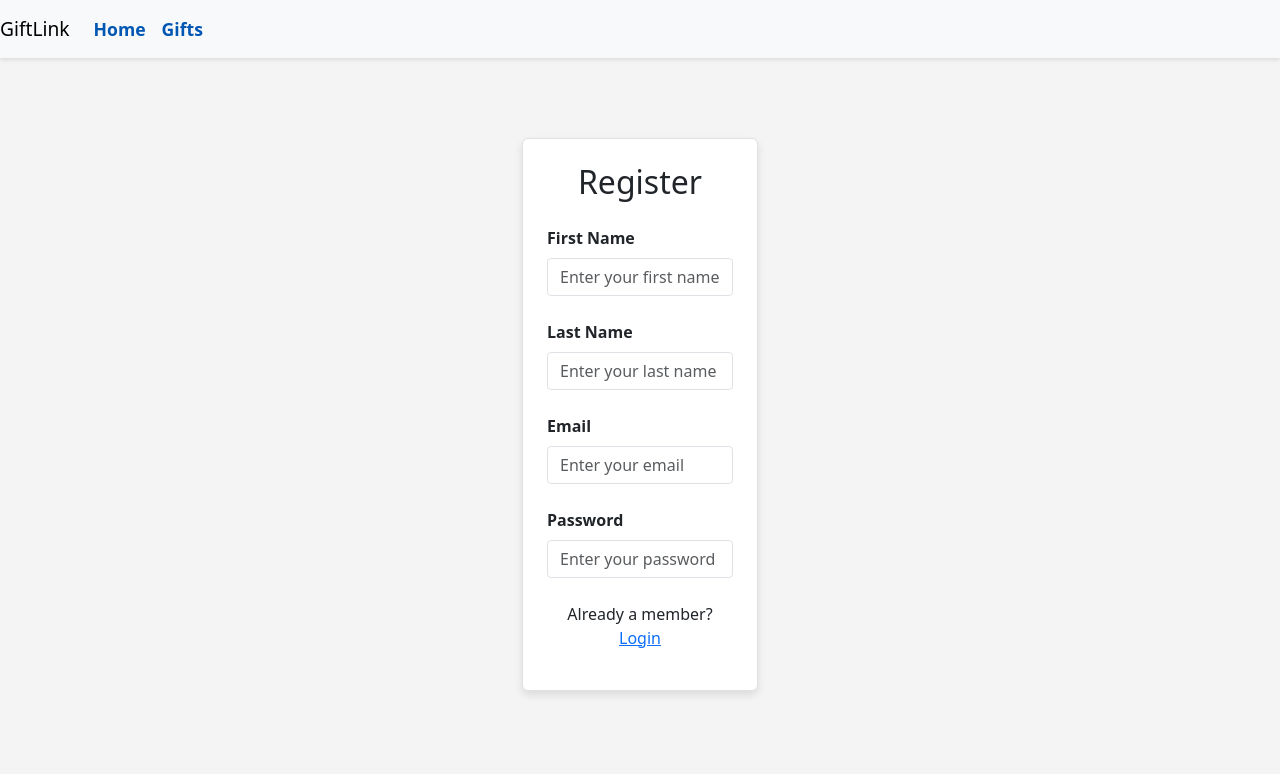
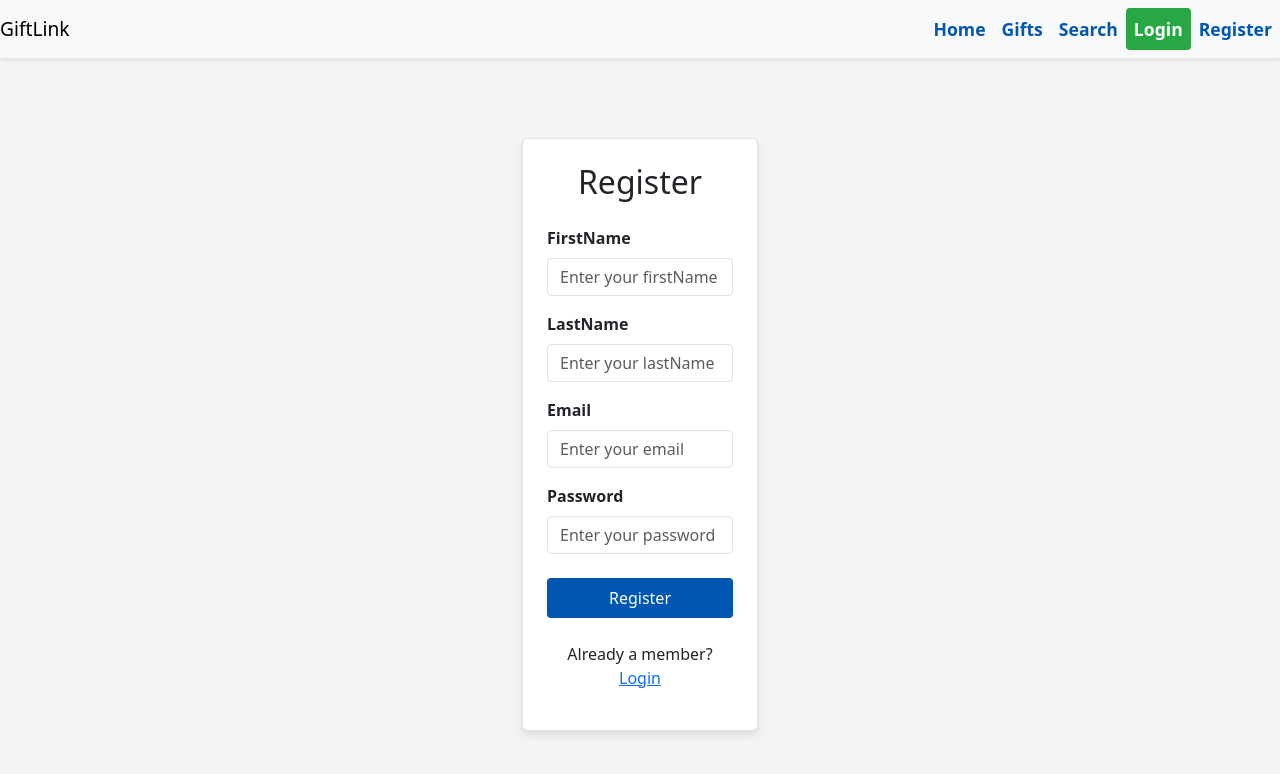
Before and after one commit to dope-felix/fullstack-capstone-project, a React (Create React App) app in the folder giftlink-frontend/: page /app/register in a window 1280 px wide. Shown: the top 774 px of the page. Built offline with nearby package versions, Linux system fonts and the light colour scheme; no server answers.

Commit message:
Add registration API handling, auth state, and navbar updates

```diff
--- a/giftlink-frontend/src/components/Navbar/Navbar.js
+++ b/giftlink-frontend/src/components/Navbar/Navbar.js
@@ -1,22 +1,80 @@
-import React from 'react';
+import React, { useEffect } from 'react'
+import { Link, useNavigate } from 'react-router-dom'
+import {urlConfig} from '../../config';
+import { useAppContext } from '../../context/AuthContext';
 
 export default function Navbar() {
+    const { isLoggedIn, setIsLoggedIn, userName, setUserName } = useAppContext();
+
+  const navigate=useNavigate();
+    useEffect(() => {
+        const authTokenFromSession = sessionStorage.getItem('auth-token');
+        const nameFromSession = sessionStorage.getItem('name');
+        if (authTokenFromSession) {
+            if(isLoggedIn && nameFromSession) {
+              setUserName(nameFromSession);
+            } else {
+              sessionStorage.removeItem('auth-token');
+              sessionStorage.removeItem('name');
+              sessionStorage.removeItem('email');
+              setIsLoggedIn(false);
+            }
+        }
+    },[isLoggedIn, setIsLoggedIn, setUserName])
+    const handleLogout=()=>{
+        sessionStorage.removeItem('auth-token');
+        sessionStorage.removeItem('name');
+        sessionStorage.removeItem('email');
+        setIsLoggedIn(false);
+        navigate(`/app`);
+
+    }
+    const profileSecton=()=>{
+      navigate(`/app/profile`);
+    }
     return (
-        <nav className="navbar navbar-expand-lg navbar-light bg-light">
-            <a className="navbar-brand" href="/">GiftLink</a>
+        <>
+            <nav className="navbar navbar-expand-lg navbar-light bg-light" id='navbar_container'>
+        <a className="navbar-brand" href={`${urlConfig.backendUrl}/app`}>GiftLink</a>
 
-            <div className="collapse navbar-collapse" id="navbarNav">
+        <button className="navbar-toggler" type="button" data-toggle="collapse" data-target="#navbarNav" aria-controls="navbarNav" aria-expanded="false" aria-label="Toggle navigation">
+          <span className="navbar-toggler-icon"></span>
+        </button>
+
+        <div className="collapse navbar-collapse justify-content-end" id="navbarNav">
           <ul className="navbar-nav">
-                    {/* Task 1: Add links to Home and Gifts below*/}
             <li className="nav-item">
-                        <a className="nav-link" href="/home.html">Home</a>
+              <a className="nav-link" href="/home.html">Home</a> {/* Link to home.html */}
             </li>
             <li className="nav-item">
-                        <a className="nav-link" href="/app">Gifts</a>
+              <Link className="nav-link" to="/app">Gifts</Link> {/* Updated Link */}
             </li>
+            <li className="nav-item">
+              <Link className="nav-link" to="/app/search">Search</Link>
+            </li>
+            <ul className="navbar-nav ml-auto">
+            {isLoggedIn ? (
+                                    <>
+                                    <li className="nav-item"> <span className="nav-link" style={{color: "black", cursor:"pointer"}} onClick={profileSecton}>Welcome, {userName}</span> </li>
+                                    <li className="nav-item"><button className="nav-link login-btn" onClick={handleLogout}>Logout</button></li>
+                                    </>
+                                    )  : (
+                                    <>
+                                        <li className="nav-item">
 
+                                        <Link className="nav-link login-btn" to="/app/login">Login</Link>
+                                        </li>
+                                        <li className="nav-item">
+                                        <Link className="nav-link register-btn" to="/app/register">Register</Link>
+                                        </li>
+                                    </>
+                                )
+
+                                }
+            </ul>
           </ul>
         </div>
       </nav>
-    );
+        </>
+    )
 }
--- a/giftlink-frontend/src/components/RegisterPage/RegisterPage.js
+++ b/giftlink-frontend/src/components/RegisterPage/RegisterPage.js
@@ -1,19 +1,58 @@
 import React, { useState } from 'react';
+import {urlConfig} from '../../config';
+import { useAppContext } from '../../context/AuthContext';
+import { useNavigate } from 'react-router-dom';
 
 import './RegisterPage.css';
 
 function RegisterPage() {
-
-    //insert code here to create useState hook variables for firstName, lastName, email, password
     const [firstName, setFirstName] = useState('');
     const [lastName, setLastName] = useState('');
     const [email, setEmail] = useState('');
     const [password, setPassword] = useState('');
+    const [showerr, setShowerr] = useState('');
 
-    // insert code here to create handleRegister function and include console.log
+
+    const navigate = useNavigate();
+    const { setIsLoggedIn } = useAppContext();
+
     const handleRegister = async () => {
-        console.log("Register invoked");
+        const response = await fetch(`${urlConfig.backendUrl}/api/auth/register`, {
+            method: 'POST',
+
+
+            headers: {
+                'content-type': 'application/json',
+            },
+
+            body: JSON.stringify({
+                firstName: firstName,
+                lastName: lastName,
+                email: email,
+                password: password
+            })
+        });
+
+
+        const json = await response.json();
+        console.log('json data', json);
+        console.log('er', json.error);
+
+
+        if (json.authtoken) {
+            sessionStorage.setItem('auth-token', json.authtoken);
+            sessionStorage.setItem('name', firstName);
+            sessionStorage.setItem('email', json.email);
+
+            setIsLoggedIn(true);
+            navigate('/app');
         }
+
+        if (json.error) {
+        //Step 2 - Task 5
+            setShowerr(json.error);
+        }
+    };
 
     return (
         <div className="container mt-5">
@@ -21,58 +60,50 @@
                 <div className="col-md-6 col-lg-4">
                     <div className="register-card p-4 border rounded">
                         <h2 className="text-center mb-4 font-weight-bold">Register</h2>
-
-                    {/* insert code here to create input elements for all the variables - firstName, lastName, email, password */}
-                    <div className="mb-4">
-                        <label htmlFor="firstName" className="form-label">
-                            First Name
-                        </label>
-
+                        <div className="mb-3">
+                            <label htmlFor="firstName" className="form-label">FirstName</label>
                             <input
                                 id="firstName"
                                 type="text"
                                 className="form-control"
-                            placeholder="Enter your first name"
+                                placeholder="Enter your firstName"
                                 value={firstName}
                                 onChange={(e) => setFirstName(e.target.value)}
                             />
                         </div>
 
-                    <div className="mb-4">
-                        <label htmlFor="lastName" className="form-label">
-                            Last Name
-                        </label>
+                        {/* last name */}
 
+                        <div className="mb-3">
+                            <label htmlFor="lastName" className="form-label">LastName</label>
                             <input
                                 id="lastName"
                                 type="text"
                                 className="form-control"
-                            placeholder="Enter your last name"
+                                placeholder="Enter your lastName"
                                 value={lastName}
                                 onChange={(e) => setLastName(e.target.value)}
                             />
                         </div>
 
-                    <div className="mb-4">
-                        <label htmlFor="email" className="form-label">
-                            Email
-                        </label>
-
+                        {/* email  */}
+                        <div className="mb-3">
+                            <label htmlFor="email" className="form-label">Email</label>
                             <input
                                 id="email"
-                            type="email"
+                                type="text"
                                 className="form-control"
                                 placeholder="Enter your email"
                                 value={email}
                                 onChange={(e) => setEmail(e.target.value)}
                             />
+                        {/* Step 2 - Task 6*/}
+
+                                <div className="text-danger">{showerr}</div>
                         </div>
 
                         <div className="mb-4">
-                        <label htmlFor="password" className="form-label">
-                            Password
-                        </label>
-
+                            <label htmlFor="password" className="form-label">Password</label>
                             <input
                                 id="password"
                                 type="password"
@@ -82,20 +113,15 @@
                                 onChange={(e) => setPassword(e.target.value)}
                             />
                         </div>
-
-
-					{/* insert code here to create a button that performs the `handleRegister` function on click */}
-
+                        <button className="btn btn-primary w-100 mb-3" onClick={handleRegister}>Register</button>
                         <p className="mt-4 text-center">
                             Already a member? <a href="/app/login" className="text-primary">Login</a>
                         </p>
-
                     </div>
                 </div>
             </div>
         </div>
-
-         )//end of return
+    );
 }
 
 export default RegisterPage;
--- a/giftlink-frontend/src/config.js
+++ b/giftlink-frontend/src/config.js
@@ -1,3 +1,5 @@
+import {urlConfig} from '../../config';
+
 const config = {
   backendUrl: process.env.REACT_APP_BACKEND_URL,
 };
```
Lines whose indentation alone changed are shown as unchanged.
